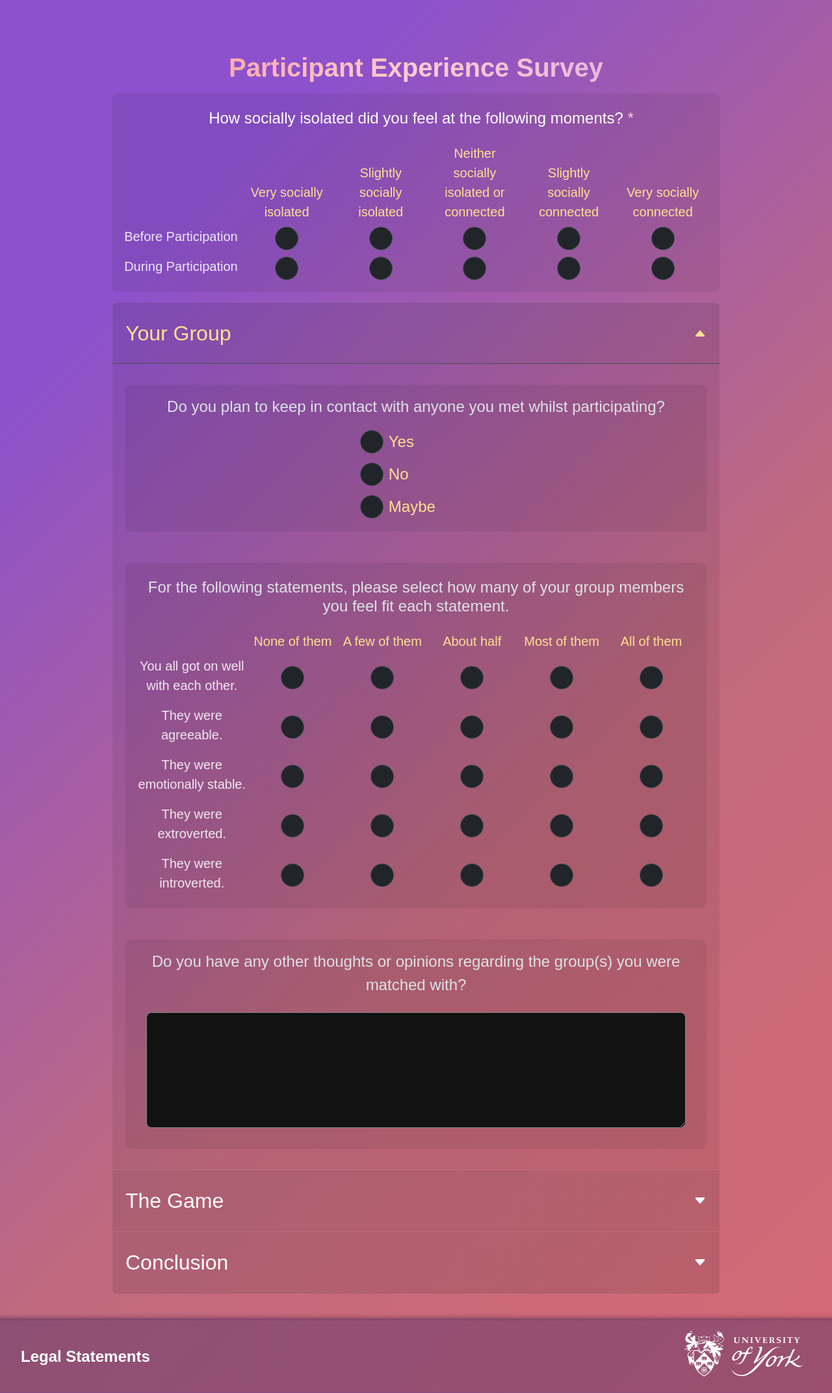
After one commit to jacobpoulton/social-matching, a Django app: page /survey in a window 1280 px wide. The commit adds this page. Shown: the whole page at 65% size. Run offline with Django 4.2, Linux system fonts and the light colour scheme; parts of the project's set-up code (start-up, migrations or seed data) failed here and were passed over; some libraries are stand-ins or nearby versions; some web fonts are replaced.

Commit message:
created survey questions

```diff
--- a/social_matching/base/forms.py
+++ b/social_matching/base/forms.py
@@ -1,6 +1,8 @@
 from django import forms
 from django.contrib.auth.forms import UserCreationForm
 from django.contrib.auth import get_user_model
+from django.db.models import fields as model_fields
+from . import models
 
 
 # Modified user creation form to use the updated user class.
@@ -52,3 +54,17 @@ class ModifiedBigFiveInventory(forms.Form):
     q23 = forms.ChoiceField(choices=choices, widget=forms.RadioSelect,  label="Likes to cooperate with others")
     q24 = forms.ChoiceField(choices=choices, widget=forms.RadioSelect,  label="Tends to be quiet")
     q25 = forms.ChoiceField(choices=choices, widget=forms.RadioSelect,  label="Is generally trusting")
+
+
+class SurveyForm(forms.ModelForm):
+    class Meta:
+        model = models.SurveyData
+        exclude = ['user_details']
+        widgets = {
+            "group_contact": forms.RadioSelect,
+        }
+        for field in models.SurveyData()._meta.fields:
+            if type(field) == model_fields.PositiveSmallIntegerField:
+                widgets[field.name] = forms.RadioSelect
+            elif type(field) == model_fields.TextField:
+                widgets[field.name] = forms.Textarea(attrs={'rows': 4})
--- /dev/null
+++ b/social_matching/base/static/survey.css
@@ -0,0 +1,67 @@
+/* Base Elements */
+
+textarea {
+    padding: calc(2*var(--page-pad));
+    margin: calc(2*var(--page-pad));
+    border-radius: var(--page-pad);
+}
+
+legend em, .side-options span em {
+    font-style: normal;
+    color: var(--pink_1);
+}
+
+li {
+    padding-block: calc(0.5*var(--page-pad));
+}
+
+/* Custom CSS Classes */
+
+.scale-container+.accordion {
+    padding: 0;
+}
+
+.full-width {
+    width: 100%;
+    margin-inline: 0;
+}
+
+.side-options {
+    display: flex;
+    align-items: center;
+}
+
+.side-options span {
+    color: #fffd;
+    width: 25%;
+    padding-block: var(--page-pad);
+}
+
+.scales-vertical {
+    grid-template-columns: 100%;
+    justify-items: start;
+}
+
+/* Bootstrap Overrides */
+
+.form-check-inline {
+    flex-direction: column-reverse;
+    align-items: center;
+    padding: 0;
+}
+
+.form-check .form-check-input {
+    margin-inline: 0;
+}
+
+.form-check-horizontal {
+    flex-direction: row;
+    align-items: flex-end;
+    margin-left: 40%;
+    padding-block: calc(0.5*var(--page-pad));
+}
+
+.accordion-item {
+    width: auto;
+    --bs-bg-opacity: 0;
+}
--- a/social_matching/base/static/welcome.css
+++ b/social_matching/base/static/welcome.css
@@ -28,7 +28,7 @@ a:hover {
 }
 
 .accordion {
-    box-shadow: 0px 10px 20px 0px #fff2;
+    /* box-shadow: 0px 10px 20px 0px #fff2; */
     border-color: #fff1;
 }
 
--- a/social_matching/base/templates/home.html
+++ b/social_matching/base/templates/home.html
@@ -15,7 +15,7 @@
             <span>The closing survey is now open!</span>
             <div class="card card-survey bg-dark mt-4">
                 <div class="card-body">
-                    <a class="btn btn-success btn-big" href="#" role="button">Take Survey</a>
+                    <a class="btn btn-success btn-big" href="{% url 'survey' %}" role="button">Take Survey</a>
                     <p class="fw-light" style="color:var(--pink_1);">Filling out this anonymised questionnaire is highly appreciated, <span style="color:white;">every response has an impact on the research.</span></p>
                 </div>
             </div>
--- /dev/null
+++ b/social_matching/base/templates/survey.html
@@ -0,0 +1,268 @@
+{% extends "root.html" %}
+{% load bootstrap5 %}
+
+{% block header %}
+    {% load static %}
+    <link rel="stylesheet" href="{% static 'welcome.css' %}">
+    <link rel="stylesheet" href="{% static 'survey.css' %}">
+{% endblock %}
+
+{% block content %}
+    <h1 class="fs-1">Participant Experience Survey</h1>
+    <div class="scale-container">
+        <h3 class="fs-4 ps-3 mb-4">How socially isolated did you feel at the following moments? <span style="color:var(--pink_1);">*</span></h3>
+        <div class="side-options">
+            <span></span>
+            <fieldset>
+                {% for radio in form.social_isolation_before %}
+                    <div class="form-check form-check-inline">
+                        <label class="form-check-label fs-5">
+                            {{ radio.choice_label }}
+                        </label>
+                    </div>
+                {% endfor %}
+            </fieldset>
+        </div>
+        <div class="side-options">
+            <span class="fs-5">{{ form.social_isolation_before.label|safe }}</span>
+            <fieldset>
+                {% for radio in form.social_isolation_before %}
+                    <div class="form-check form-check-inline">
+                        <{{ radio.tag|cut:"<"|cut:">" }} class="form-check-input">
+                    </div>
+                {% endfor %}
+            </fieldset>
+        </div>
+        <div class="side-options">
+            <span class="fs-5">{{ form.social_isolation_during.label|safe }}</span>
+            <fieldset>
+                {% for radio in form.social_isolation_during %}
+                    <div class="form-check form-check-inline">
+                        <{{ radio.tag|cut:"<"|cut:">" }} class="form-check-input">
+                    </div>
+                {% endfor %}
+            </fieldset>
+        </div>
+    </div>
+    <div class="scale-container accordion mb-4">
+        <div class="accordion-item bg-dark">
+            <h2 class="accordion-header mt-0">
+                <button class="accordion-button bg-dark" type="button" data-bs-toggle="collapse" data-bs-target="#collapseGroup" aria-expanded="true" aria-controls="collapseGroup">
+                    <h2 class="fs-2">Your Group</h2>
+                </button>
+            </h2>
+            <div id="collapseGroup" class="accordion-collapse collapse show">
+                <div class="accordion-body">
+                    <div class="scale-container full-width mb-5">
+                        <legend>{{ form.group_contact.label|safe }}</legend>
+                        <fieldset class="scales-vertical">
+                            {% for radio in form.group_contact|slice:"1:" %}
+                                <div class="form-check form-check-inline form-check-horizontal">
+                                    <{{ radio.tag|cut:"<"|cut:">" }} class="form-check-input">
+                                    <label class="form-check-label" for="{{ radio.id_for_label }}">
+                                        {{ radio.choice_label }}
+                                    </label>
+                                </div>
+                            {% endfor %}
+                        </fieldset>
+                    </div>
+                    <div class="scale-container full-width mb-5">
+                        <h3 class="fs-4 mb-4">For the following statements, please select how many of your group members you feel fit each statement.</h3>
+                        <div class="side-options">
+                            <span></span>
+                            <fieldset>
+                                {% for radio in form.group_relation_overall|slice:"1:" %}
+                                    <div class="form-check form-check-inline">
+                                        <label class="form-check-label fs-5">
+                                            {{ radio.choice_label }}
+                                        </label>
+                                    </div>
+                                {% endfor %}
+                            </fieldset>
+                        </div>
+                        <div class="side-options">
+                            <span class="fs-5">{{ form.group_relation_overall.label|safe }}</span>
+                            <fieldset>
+                                {% for radio in form.group_relation_overall|slice:"1:" %}
+                                    <div class="form-check form-check-inline">
+                                        <{{ radio.tag|cut:"<"|cut:">" }} class="form-check-input">
+                                    </div>
+                                {% endfor %}
+                            </fieldset>
+                        </div>
+                        <div class="side-options">
+                            <span class="fs-5">{{ form.group_relation_agreeable.label|safe }}</span>
+                            <fieldset>
+                                {% for radio in form.group_relation_agreeable|slice:"1:" %}
+                                    <div class="form-check form-check-inline">
+                                        <{{ radio.tag|cut:"<"|cut:">" }} class="form-check-input">
+                                    </div>
+                                {% endfor %}
+                            </fieldset>
+                        </div>
+                        <div class="side-options">
+                            <span class="fs-5">{{ form.group_relation_neuroticism.label|safe }}</span>
+                            <fieldset>
+                                {% for radio in form.group_relation_neuroticism|slice:"1:" %}
+                                    <div class="form-check form-check-inline">
+                                        <{{ radio.tag|cut:"<"|cut:">" }} class="form-check-input">
+                                    </div>
+                                {% endfor %}
+                            </fieldset>
+                        </div>
+                        <div class="side-options">
+                            <span class="fs-5">{{ form.group_relation_extroversion.label|safe }}</span>
+                            <fieldset>
+                                {% for radio in form.group_relation_extroversion|slice:"1:" %}
+                                    <div class="form-check form-check-inline">
+                                        <{{ radio.tag|cut:"<"|cut:">" }} class="form-check-input">
+                                    </div>
+                                {% endfor %}
+                            </fieldset>
+                        </div>
+                        <div class="side-options">
+                            <span class="fs-5">{{ form.group_relation_introversion.label|safe }}</span>
+                            <fieldset>
+                                {% for radio in form.group_relation_introversion|slice:"1:" %}
+                                    <div class="form-check form-check-inline">
+                                        <{{ radio.tag|cut:"<"|cut:">" }} class="form-check-input">
+                                    </div>
+                                {% endfor %}
+                            </fieldset>
+                        </div>
+                    </div>
+                    <div class="scale-container full-width">
+                        <legend>{{ form.group_additional.label }}</legend>
+                        {{ form.group_additional }}
+                    </div>
+                </div>
+            </div>
+        </div>
+        <div class="accordion-item bg-dark">
+            <h2 class="accordion-header mt-0">
+                <button class="accordion-button bg-dark collapsed" type="button" data-bs-toggle="collapse" data-bs-target="#collapseGame" aria-expanded="true" aria-controls="collapseGame">
+                    <h2 class="fs-2">The Game</h2>
+                </button>
+            </h2>
+            <div id="collapseGame" class="accordion-collapse collapse">
+                <div class="accordion-body">
+                    <div class="scale-container full-width mb-5">
+                        <legend>{{ form.game_gamer.label|safe }}</legend>
+                        <fieldset>
+                            {% for radio in form.game_gamer|slice:"1:" %}
+                                <div class="form-check form-check-inline">
+                                    <{{ radio.tag|cut:"<"|cut:">" }} class="form-check-input">
+                                    <label class="form-check-label" for="{{ radio.id_for_label }}">
+                                        {{ radio.choice_label }}
+                                    </label>
+                                </div>
+                            {% endfor %}
+                        </fieldset>
+                    </div>
+                    <div class="scale-container full-width mb-5">
+                        <h3 class="fs-4 mb-4">For the following statements, please select the extent to which you agree with them.</h3>
+                        <div class="side-options">
+                            <span></span>
+                            <fieldset>
+                                {% for radio in form.game_affectiveness_interaction|slice:"1:" %}
+                                    <div class="form-check form-check-inline">
+                                        <label class="form-check-label fs-5">
+                                            {{ radio.choice_label }}
+                                        </label>
+                                    </div>
+                                {% endfor %}
+                            </fieldset>
+                        </div>
+                        <div class="side-options">
+                            <span class="fs-5">{{ form.game_affectiveness_interaction.label|safe }}</span>
+                            <fieldset>
+                                {% for radio in form.game_affectiveness_interaction|slice:"1:" %}
+                                    <div class="form-check form-check-inline">
+                                        <{{ radio.tag|cut:"<"|cut:">" }} class="form-check-input">
+                                    </div>
+                                {% endfor %}
+                            </fieldset>
+                        </div>
+                        <div class="side-options">
+                            <span class="fs-5">{{ form.game_affectiveness_approachable.label|safe }}</span>
+                            <fieldset>
+                                {% for radio in form.game_affectiveness_approachable|slice:"1:" %}
+                                    <div class="form-check form-check-inline">
+                                        <{{ radio.tag|cut:"<"|cut:">" }} class="form-check-input">
+                                    </div>
+                                {% endfor %}
+                            </fieldset>
+                        </div>
+                        <div class="side-options">
+                            <span class="fs-5">{{ form.game_affectiveness_accessible.label|safe }}</span>
+                            <fieldset>
+                                {% for radio in form.game_affectiveness_accessible|slice:"1:" %}
+                                    <div class="form-check form-check-inline">
+                                        <{{ radio.tag|cut:"<"|cut:">" }} class="form-check-input">
+                                    </div>
+                                {% endfor %}
+                            </fieldset>
+                        </div>
+                        <ol class="fs-6 text-start mt-4">
+                            <li><b>Approachable</b> meaning that you personally feel able to fully participate in the game with the other players, without it feeling too difficult / left out / etc.</li>
+                            <li><b>Available / accessible</b> meaning that you were able to obtain and play the game without any barriers, such as price / device required / region locks / etc.</li>
+                        </ol>
+                    </div>
+                    <div class="scale-container full-width">
+                        <legend>{{ form.game_additional.label }}</legend>
+                        {{ form.game_additional }}
+                    </div>
+                </div>
+            </div>
+        </div>
+        <div class="accordion-item bg-dark">
+            <h2 class="accordion-header mt-0">
+                <button class="accordion-button bg-dark collapsed" type="button" data-bs-toggle="collapse" data-bs-target="#collapseConclusion" aria-expanded="true" aria-controls="collapseConclusion">
+                    <h2 class="fs-2">Conclusion</h2>
+                </button>
+            </h2>
+            <div id="collapseConclusion" class="accordion-collapse collapse">
+                <div class="accordion-body">
+                    <div class="scale-container full-width mb-5">
+                        <legend>{{ form.website_affectiveness_user_friendly.label|safe }}</legend>
+                        <div class="side-options">
+                            <span>Not at all</span>
+                            <fieldset>
+                                {% for radio in form.website_affectiveness_user_friendly|slice:"1:" %}
+                                    <div class="form-check form-check-inline">
+                                        <{{ radio.tag|cut:"<"|cut:">" }} class="form-check-input">
+                                        <label class="form-check-label" for="{{ radio.id_for_label }}">
+                                            {{ radio.choice_label }}
+                                        </label>
+                                    </div>
+                                {% endfor %}
+                            </fieldset>
+                            <span>Completely</span>
+                        </div>
+                    </div>
+                    <div class="scale-container full-width mb-5">
+                        <legend>{{ form.website_affectiveness_accessible.label|safe }}</legend>
+                        <div class="side-options">
+                            <span>Not at all</span>
+                            <fieldset>
+                                {% for radio in form.website_affectiveness_accessible|slice:"1:" %}
+                                    <div class="form-check form-check-inline">
+                                        <{{ radio.tag|cut:"<"|cut:">" }} class="form-check-input">
+                                        <label class="form-check-label" for="{{ radio.id_for_label }}">
+                                            {{ radio.choice_label }}
+                                        </label>
+                                    </div>
+                                {% endfor %}
+                            </fieldset>
+                            <span>Completely</span>
+                        </div>
+                    </div>
+                    <div class="scale-container full-width">
+                        <legend>{{ form.concluding_additional.label }}</legend>
+                        {{ form.concluding_additional }}
+                    </div>
+                </div>
+            </div>
+        </div>
+    </div>
+{% endblock %}
--- a/social_matching/base/urls.py
+++ b/social_matching/base/urls.py
@@ -12,6 +12,7 @@ urlpatterns = [
     path('accounts/remove/', views.delete_user, name='delete-user'),
     path('preferences/matching/', views.toggle_matching, name='toggle-matching'),
     path('preferences/update/', views.preferences_update, name='set-preferences'),
+    path('survey', views.SurveyView.as_view(), name='survey'),
     path('matches', views.ViewMatches.as_view(), name='matches'),
     path('admin/matching/', views.matching, name='matching'),
 ]
--- a/social_matching/base/views.py
+++ b/social_matching/base/views.py
@@ -178,6 +178,12 @@ class GiveDetailsView(FormView):
         return redirect_url
 
 
+class SurveyView(FormView):
+    form_class = forms.SurveyForm
+    template_name = 'survey.html'
+    success_url = reverse_lazy('home')
+
+
 class ViewMatches(ListView):
     model = models.Match
     template_name = "matches.html"
--- a/social_matching/static/theme.css
+++ b/social_matching/static/theme.css
@@ -71,10 +71,10 @@
 ::-moz-selection {
     background: #fff3;
 }
-input::selection {
+input::selection, textarea::selection {
     background: #0003;
 }
-input::-moz-selection {
+input::-moz-selection, textarea::-moz-selection {
     background: #0003;
 }
 
```
Also changed, not shown: social_matching/base/models.py (+131 -1 lines).
